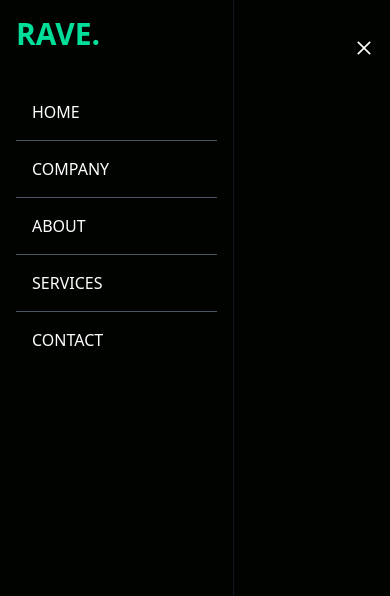
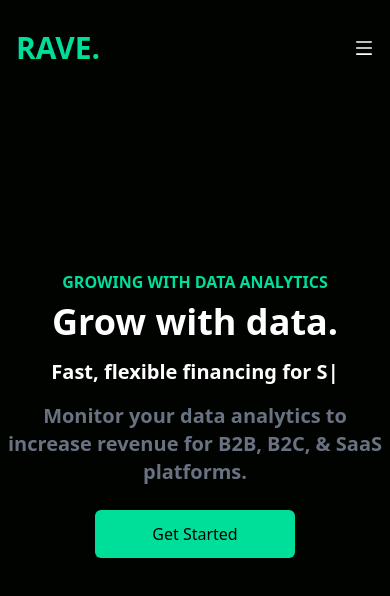
Before and after one commit to SanderRave/discovery, a React (Vite) app: page / in a window 390 px wide. Shown: the top 596 px of the page. Built offline with nearby package versions, Linux system fonts and the light colour scheme.

Commit message:
Hero section & Typed effect

```diff
--- a/package.json
+++ b/package.json
@@ -11,9 +11,11 @@
   },
   "dependencies": {
     "@tailwindcss/cli": "^4.0.6",
+    "prop-types": "^15.8.1",
     "react": "^19.0.0",
     "react-dom": "^19.0.0",
-    "react-icons": "^5.4.0"
+    "react-icons": "^5.4.0",
+    "typed.js": "^2.1.0"
   },
   "devDependencies": {
     "@eslint/js": "^9.19.0",
--- a/src/App.jsx
+++ b/src/App.jsx
@@ -1,9 +1,11 @@
 import Navbar from "./components/Navbar";
+import Hero from "./components/Hero";
 
 function App() {
   return (
     <div>
       <Navbar />
+      <Hero />
     </div>
   );
 }
--- /dev/null
+++ b/src/components/Hero.jsx
@@ -0,0 +1,37 @@
+import TypedText from "./typed";
+
+const Hero = () => {
+  return (
+    <div className="text-white">
+      <div className="max-w-[800px] mt-[-96px] w-full h-screen mx-auto text-center flex flex-col justify-center">
+        <p className="text-[#00df9a] font-bold p-2">
+          GROWING WITH DATA ANALYTICS
+        </p>
+        <h1 className="md:text-7xl sm:text-6xl text-4xl font-bold md:py-6">
+          Grow with data.
+        </h1>
+        <div className="flex justify-center items-center">
+          <p className="md:text-5xl sm:text-4xl text-xl font-bold py-4">
+            Fast, flexible financing for{" "}
+            <TypedText
+              className="md:text-5xl sm:text-4xl text-xl font-bold md:pl-4 pl-2"
+              strings={["B2B", "B2C", "SaaS"]}
+              typeSpeed={120}
+              backSpeed={140}
+              loop={true}
+            />
+          </p>
+        </div>
+        <p className="md:text-2xl text-xl font-bold text-gray-500">
+          Monitor your data analytics to increase revenue for B2B, B2C, & SaaS
+          platforms.
+        </p>
+        <button className="bg-[#00df9a] w-[200px] rounded-md font-medium my-6 mx-auto py-3 text-black">
+          Get Started
+        </button>
+      </div>
+    </div>
+  );
+};
+
+export default Hero;
--- a/src/components/Navbar.jsx
+++ b/src/components/Navbar.jsx
@@ -1,4 +1,4 @@
-import React, { useState } from "react";
+import { useState } from "react";
 import { AiOutlineClose, AiOutlineMenu } from "react-icons/ai";
 
 const Navbar = () => {
@@ -7,9 +7,12 @@ const Navbar = () => {
   const handleNav = () => {
     setNav(!nav);
   };
+
   return (
     <div className="flex justify-between items-center h-24 max-w-[1240px] mx-auto px-4 text-white">
       <h1 className="w-full text-3xl font-bold text-[#00df9a]">RAVE.</h1>
+
+      {/* Desktop Menu */}
       <ul className="hidden md:flex">
         <li className="p-4">Home</li>
         <li className="p-4">Company</li>
@@ -17,15 +20,21 @@ const Navbar = () => {
         <li className="p-4">Services</li>
         <li className="p-4">Contact</li>
       </ul>
-      <div onClick={handleNav} className="block md:hidden">
-        {!nav ? <AiOutlineClose size={20} /> : <AiOutlineMenu size={20} />}
-      </div>
+
+      {/* Mobile Menu Button */}
+      <button
+        onClick={handleNav}
+        className="block md:hidden"
+        aria-label="Toggle menu"
+      >
+        {nav ? <AiOutlineClose size={20} /> : <AiOutlineMenu size={20} />}
+      </button>
+
+      {/* Mobile Menu */}
       <div
-        className={
-          !nav
-            ? "fixed left-0 top-0 w-[60%] h-full border-r border-r-gray-900 bg-[#000300] ease-in-out duration-500"
-            : "fixed left-[-100%]"
-        }
+        className={`fixed top-0 left-0 w-[60%] h-full border-r border-r-gray-900 bg-[#000300] transition-transform duration-500 ${
+          nav ? "translate-x-0" : "-translate-x-full"
+        }`}
       >
         <h1 className="w-full text-3xl font-bold text-[#00df9a] m-4">RAVE.</h1>
 
--- /dev/null
+++ b/src/components/typed.jsx
@@ -0,0 +1,39 @@
+import { useEffect, useRef } from "react";
+import PropTypes from "prop-types";
+import Typed from "typed.js";
+
+const TypedText = ({ strings, typeSpeed, backSpeed, loop }) => {
+  const typedRef = useRef(null);
+
+  useEffect(() => {
+    const typed = new Typed(typedRef.current, {
+      strings: strings || ["Default Text"],
+      typeSpeed: typeSpeed || 50,
+      backSpeed: backSpeed || 25,
+      loop: loop || false,
+    });
+
+    return () => {
+      typed.destroy();
+    };
+  }, [strings, typeSpeed, backSpeed, loop]);
+
+  return <span ref={typedRef} />;
+};
+
+// PropTypes validatie
+TypedText.propTypes = {
+  strings: PropTypes.arrayOf(PropTypes.string).isRequired,
+  typeSpeed: PropTypes.number,
+  backSpeed: PropTypes.number,
+  loop: PropTypes.bool,
+};
+
+// Standaardwaarden
+TypedText.defaultProps = {
+  typeSpeed: 50,
+  backSpeed: 25,
+  loop: false,
+};
+
+export default TypedText;
```
Also changed, not shown: 1 other file (tests, documents, lock files or other folders).
